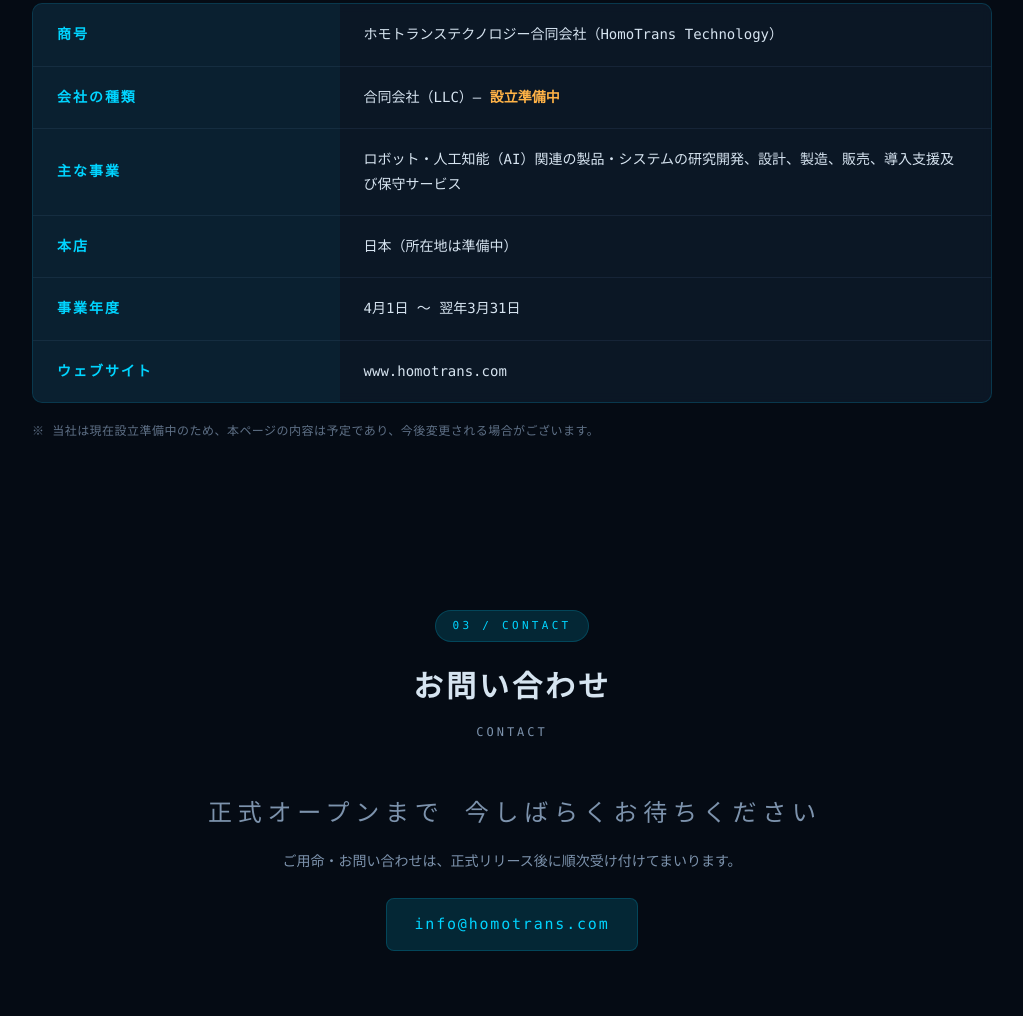
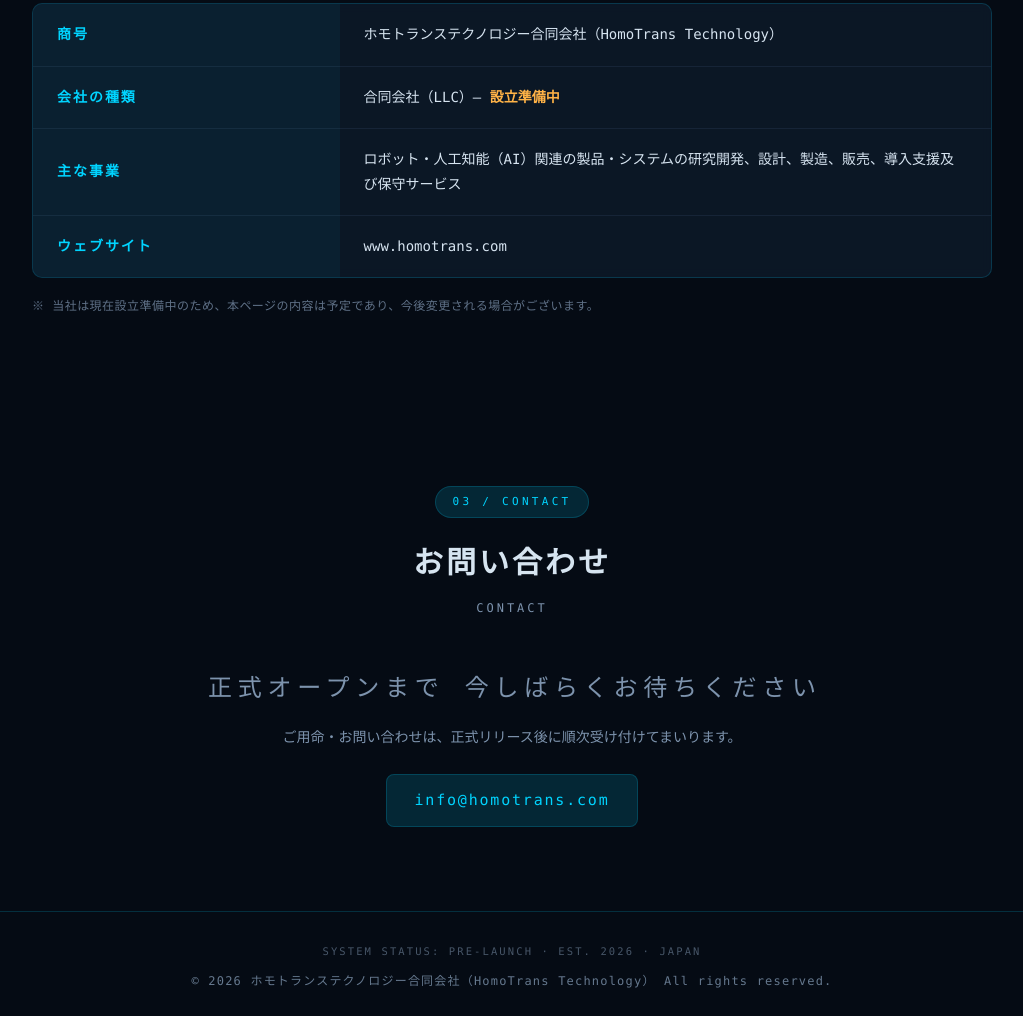
Before and after one commit to dingming/homotrans.github.io, a plain HTML site: page index.html in a window 1280 px wide. Shown: the part 1944-2960 px from the top of the page, without its empty margins (128-1151 px from the left). Drawn offline with Linux system fonts and the light colour scheme.

Commit message:
Remove head office and fiscal year rows from profile table (to be added after incorporation)

```diff
--- a/index.html
+++ b/index.html
@@ -451,14 +451,6 @@
             <td>ロボット・人工知能（AI）関連の製品・システムの研究開発、設計、製造、販売、導入支援及び保守サービス</td>
           </tr>
           <tr>
-            <th>本店</th>
-            <td>日本（所在地は準備中）</td>
-          </tr>
-          <tr>
-            <th>事業年度</th>
-            <td>4月1日 ～ 翌年3月31日</td>
-          </tr>
-          <tr>
             <th>ウェブサイト</th>
             <td>www.homotrans.com</td>
           </tr>
```
